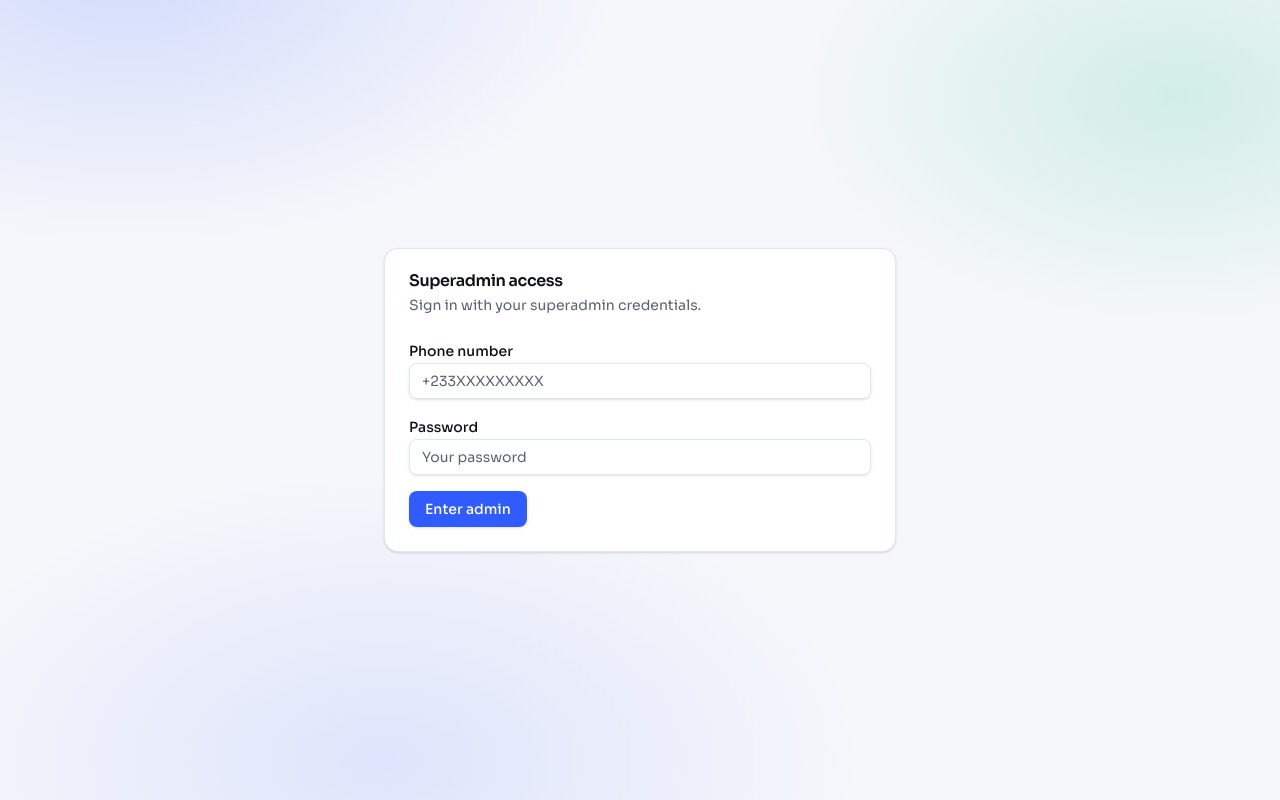
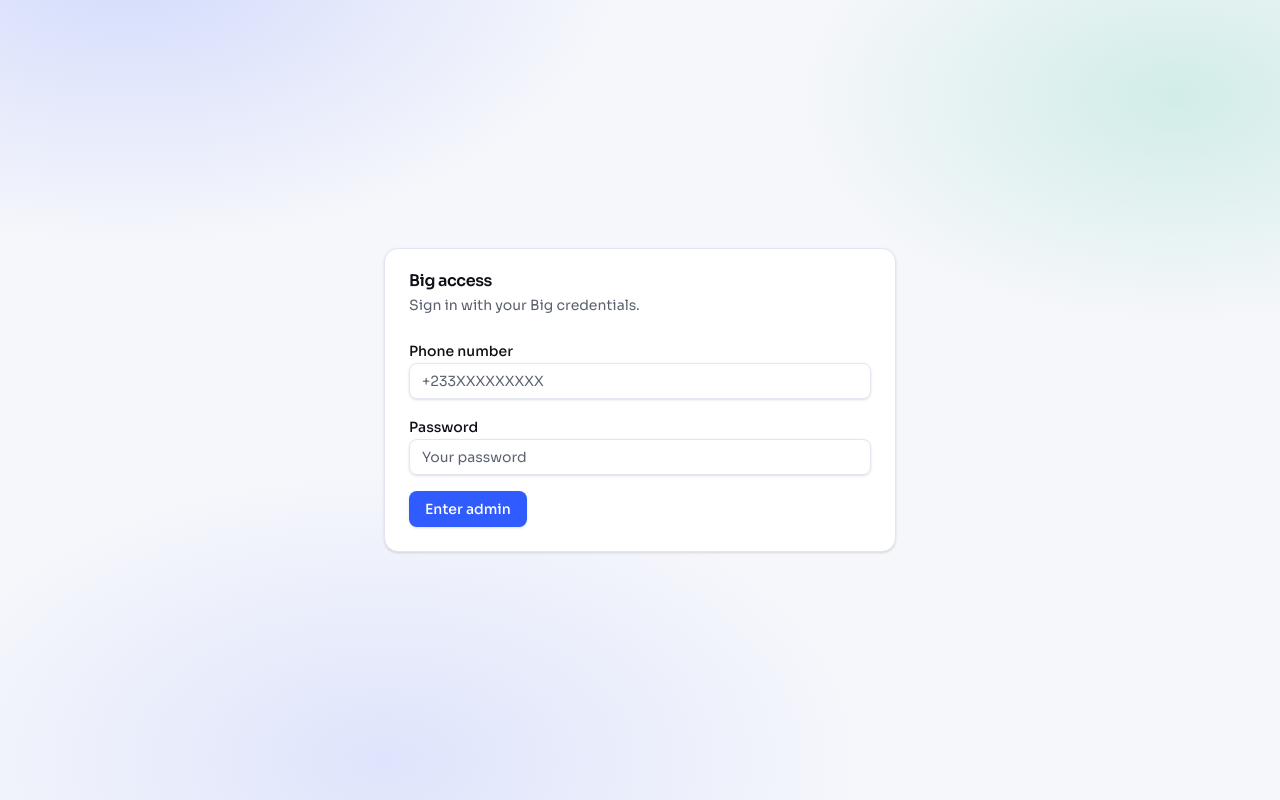
Before and after one commit to ProfArcanex01/Leet_Website, a Next.js app: page /admin/login in a window 1280 px wide. Built offline with nearby package versions, Linux system fonts and the light colour scheme.

Commit message:
Update admin login page title and description for clarity and branding

```diff
--- a/src/app/admin/login/page.tsx
+++ b/src/app/admin/login/page.tsx
@@ -51,8 +51,8 @@ export default function AdminLoginPage() {
     <div className="flex min-h-screen items-center justify-center px-6">
       <Card className="w-full max-w-lg">
         <CardHeader>
-          <CardTitle>Superadmin access</CardTitle>
-          <CardDescription>Sign in with your superadmin credentials.</CardDescription>
+          <CardTitle>Big access</CardTitle>
+          <CardDescription>Sign in with your Big credentials.</CardDescription>
         </CardHeader>
         <CardContent className="space-y-4">
           <div className="space-y-2">
```
